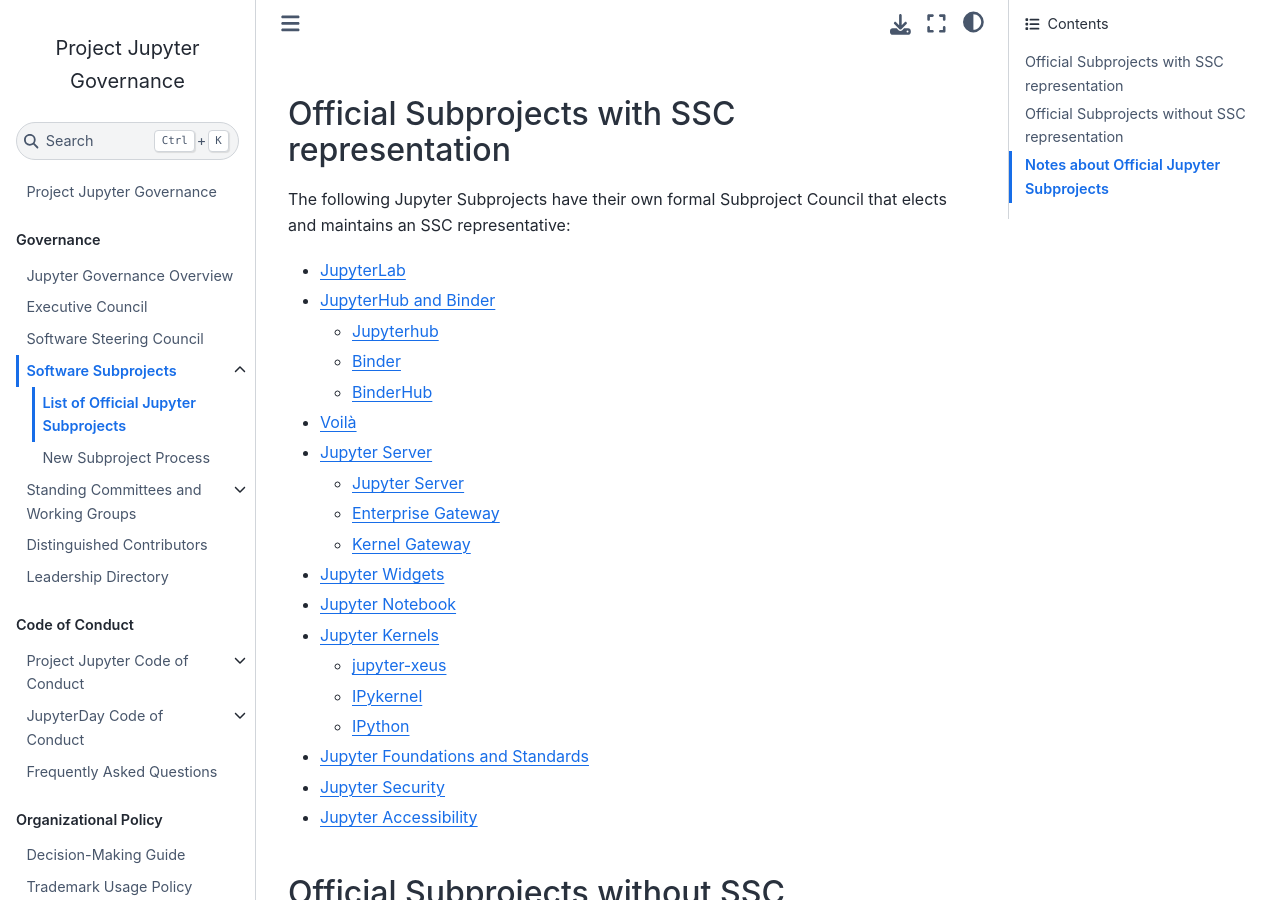
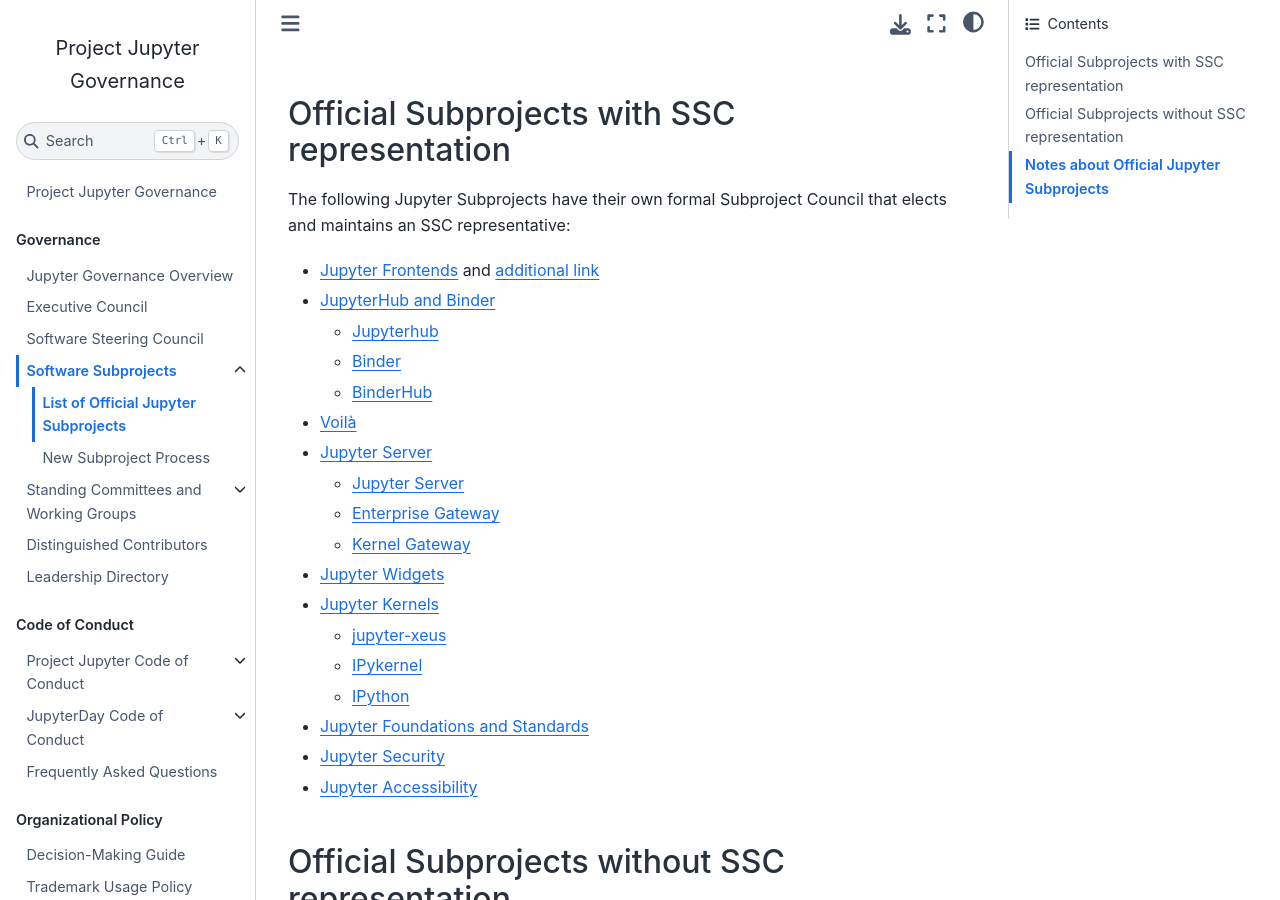
Before and after one commit to jupyter/governance, a Jupyter Book: the page built from list_of_subprojects.md, in a window 1280 px wide and 900 px high, scrolled down 314 px. Built offline with Jupyter Book 1.0.4 settings and Sphinx 7.4.7 and the Sphinx Book theme 1.1.4, drawn with Linux system fonts in a browser that asks for light colours; pages that are not in the unit, such as notebooks, are missing from menus.

Commit message:
Merged Lab and Notebook Subproject bullets.

```diff
--- a/list_of_subprojects.md
+++ b/list_of_subprojects.md
@@ -6,7 +6,7 @@
 
 The following Jupyter Subprojects have their own formal Subproject Council that elects and maintains an SSC representative:
 
-- [JupyterLab](https://github.com/jupyterlab/team-compass)
+- [Jupyter Frontends](https://github.com/jupyterlab/team-compass) and [additional link](https://github.com/jupyter/notebook-team-compass)
 - [JupyterHub and Binder](https://github.com/jupyterhub/team-compass)
   - [Jupyterhub](https://github.com/jupyterhub/jupyterhub)
   - [Binder](https://github.com/jupyterhub/binder)
@@ -17,7 +17,6 @@
   - [Enterprise Gateway](https://github.com/jupyter/enterprise_gateway)
   - [Kernel Gateway](https://github.com/jupyter/kernel_gateway)
 - [Jupyter Widgets](https://github.com/jupyter-widgets/team-compass)
-- [Jupyter Notebook](https://github.com/jupyter/notebook-team-compass)
 - [Jupyter Kernels](https://github.com/jupyter/kernels-team-compass)
   - [jupyter-xeus](https://github.com/jupyter-xeus/)
   - [IPykernel](https://github.com/ipython/ipykernel)
```
